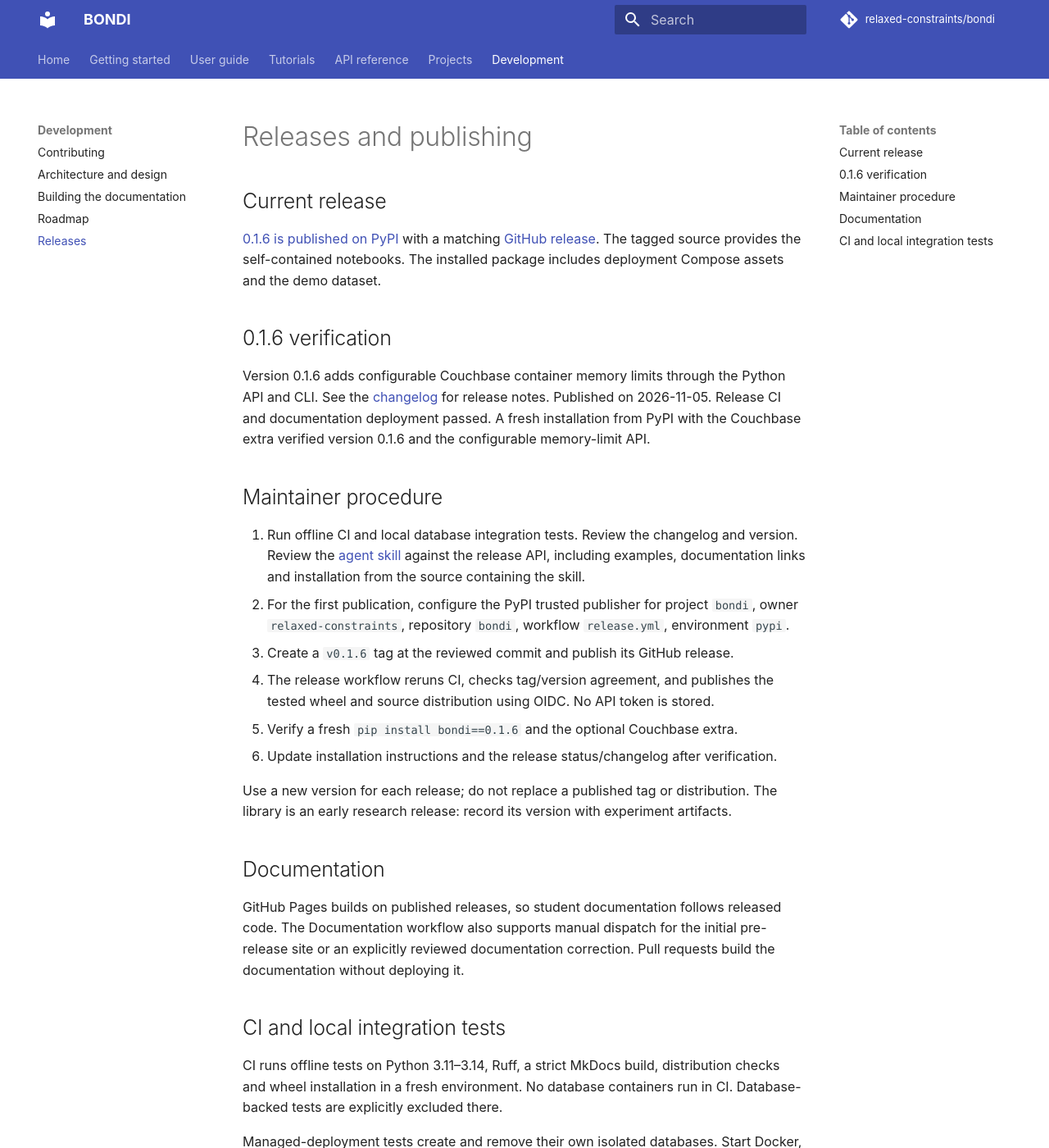
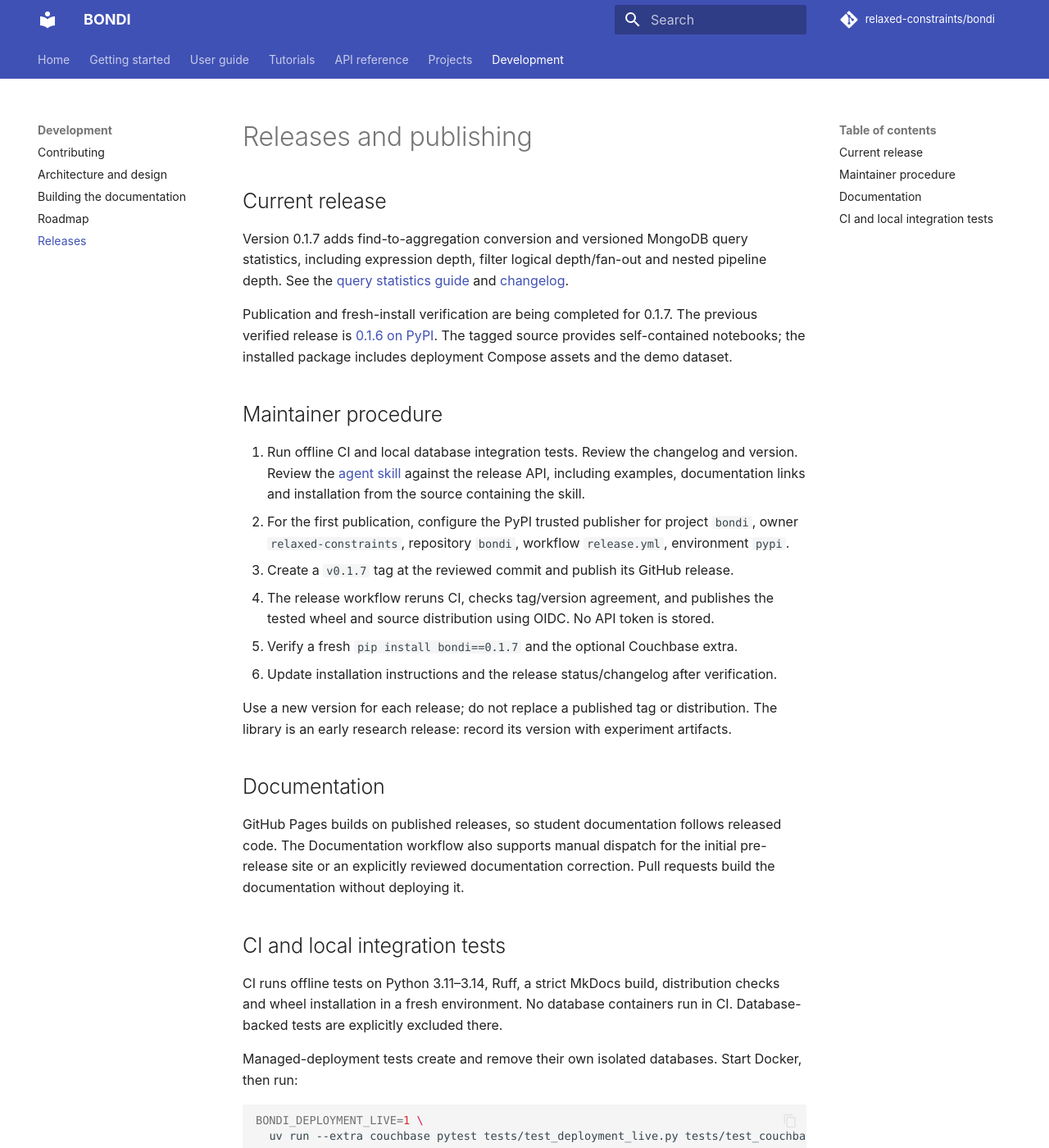
Before and after one commit to relaxed-constraints/bondi, an MkDocs documentation site: the page built from docs/releases.md, in a window 1280 px wide and 1400 px high. Shown: the whole window at 82% size. Built offline with MkDocs 1.6.1 and Material for MkDocs 9.7.7, drawn with Linux system fonts in a browser that asks for light colours; comment, search, counter and statistics services are not loaded.

Commit message:
Prepare BONDI 0.1.7 release

```diff
--- a/docs/releases.md
+++ b/docs/releases.md
@@ -2,18 +2,16 @@
 
 ## Current release
 
-[0.1.6 is published on PyPI](https://pypi.org/project/bondi/0.1.6/) with a matching
-[GitHub release](https://github.com/relaxed-constraints/bondi/releases/tag/v0.1.6).
-The tagged source provides the self-contained notebooks. The installed package
+Version 0.1.7 adds find-to-aggregation conversion and versioned MongoDB query
+statistics, including expression depth, filter logical depth/fan-out and nested
+pipeline depth. See the [query statistics guide](mongodb-query-statistics.md) and
+[changelog](https://github.com/relaxed-constraints/bondi/blob/main/CHANGELOG.md).
+
+Publication and fresh-install verification are being completed for 0.1.7.
+The previous verified release is
+[0.1.6 on PyPI](https://pypi.org/project/bondi/0.1.6/).
+The tagged source provides self-contained notebooks; the installed package
 includes deployment Compose assets and the demo dataset.
-
-## 0.1.6 verification
-
-Version 0.1.6 adds configurable Couchbase container memory limits through the
-Python API and CLI. See the [changelog](https://github.com/relaxed-constraints/bondi/blob/main/CHANGELOG.md) for release notes.
-Published on 2026-11-05. Release CI and documentation deployment passed.
-A fresh installation from PyPI with the Couchbase extra verified version 0.1.6
-and the configurable memory-limit API.
 
 ## Maintainer procedure
 
@@ -22,10 +20,10 @@ and the configurable memory-limit API.
    documentation links and installation from the source containing the skill.
 2. For the first publication, configure the PyPI trusted publisher for project `bondi`, owner
    `relaxed-constraints`, repository `bondi`, workflow `release.yml`, environment `pypi`.
-3. Create a `v0.1.6` tag at the reviewed commit and publish its GitHub release.
+3. Create a `v0.1.7` tag at the reviewed commit and publish its GitHub release.
 4. The release workflow reruns CI, checks tag/version agreement, and publishes the
    tested wheel and source distribution using OIDC. No API token is stored.
-5. Verify a fresh `pip install bondi==0.1.6` and the optional Couchbase extra.
+5. Verify a fresh `pip install bondi==0.1.7` and the optional Couchbase extra.
 6. Update installation instructions and the release status/changelog after verification.
 
 Use a new version for each release; do not replace a published tag or distribution.
--- a/pyproject.toml
+++ b/pyproject.toml
@@ -1,6 +1,6 @@
 [project]
 name = "bondi"
-version = "0.1.6"
+version = "0.1.7"
 description = "A Python toolkit for document database research"
 readme = "README.md"
 license = "MIT"
```
Also changed, not shown: CHANGELOG.md (+2 -0 lines), skills/bondi/references/api-and-cli.md (+2 -2 lines), 2 other files.
